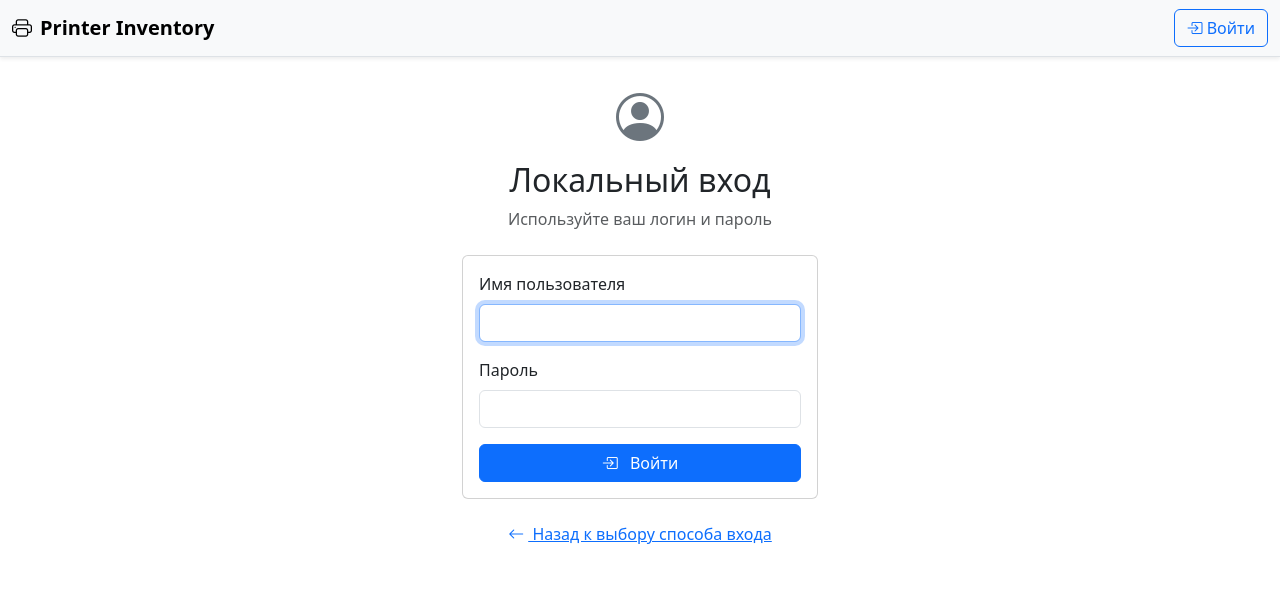
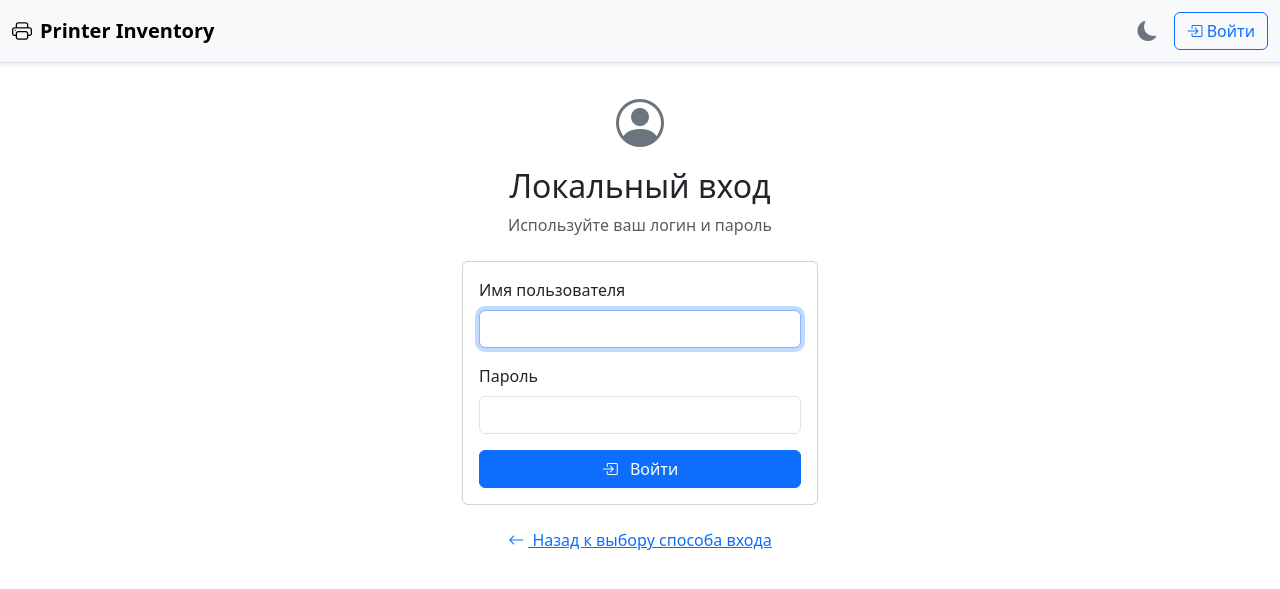
Before and after one commit to hlebuschek/printer-inventory-django, a Django app: template templates/registration/django_login.html in a window 1280 px wide. Shown: the top 589 px of the page. Run offline with Django 5.2, Linux system fonts and the light colour scheme; the template is opened without the code that fills it, so the values that code supplies are empty; some libraries are stand-ins or nearby versions.

Commit message:
feat: добавлена поддержка тёмной темы
- Создан CSS файл theme.css с переменными для светлой и тёмной темы
- Добавлен переключатель темы в navbar (иконки солнце/луна)
- Поддержка системных предпочтений через prefers-color-scheme
- Сохранение выбора темы в localStorage
- Обновлены Vue компоненты для использования CSS переменных:
  - PrinterListPage, PrinterTable (статусные точки)
  - ContractDeviceFilters, ContractDeviceTable
  - ColumnFilter, FixedScrollbar
- Обновлён column_filter.html с поддержкой тёмной темы
- Заменены hardcoded цвета на Bootstrap классы в страницах входа

Система тем использует:
- Bootstrap 5 data-bs-theme атрибут
- CSS custom properties (--pi-*) для кастомных цветов
- Плавные transitions при смене темы
- Автоматическое переключение meta theme-color для мобильных браузеров

```diff
--- a/frontend/src/components/contracts/ContractDeviceFilters.vue
+++ b/frontend/src/components/contracts/ContractDeviceFilters.vue
@@ -187,14 +187,14 @@ function handleExport() {
 
 <style scoped>
 .contract-filters {
-  background: #f8f9fa;
-  border: 1px solid #dee2e6;
+  background: var(--pi-bg-secondary, #f8f9fa);
+  border: 1px solid var(--pi-border-color, #dee2e6);
 }
 
 .form-label {
   font-weight: 500;
   font-size: 0.875rem;
   margin-bottom: 0.25rem;
-  color: #495057;
+  color: var(--pi-text-secondary, #495057);
 }
 </style>
--- /dev/null
+++ b/static/css/theme.css
@@ -0,0 +1,486 @@
+/* ==========================================================================
+   Printer Inventory - Theme System
+   Поддержка светлой и тёмной темы через CSS переменные
+   ========================================================================== */
+
+/* --------------------------------------------------------------------------
+   Светлая тема (по умолчанию)
+   -------------------------------------------------------------------------- */
+:root,
+[data-bs-theme="light"] {
+  /* Основные цвета фона */
+  --pi-bg-primary: #ffffff;
+  --pi-bg-secondary: #f8f9fa;
+  --pi-bg-tertiary: #e9ecef;
+  --pi-bg-hover: #f1f3f5;
+
+  /* Цвета текста */
+  --pi-text-primary: #212529;
+  --pi-text-secondary: #6c757d;
+  --pi-text-muted: #adb5bd;
+
+  /* Границы */
+  --pi-border-color: #dee2e6;
+  --pi-border-light: #e9ecef;
+  --pi-border-dark: #ced4da;
+
+  /* Overlay и тени */
+  --pi-overlay-light: rgba(255, 255, 255, 0.95);
+  --pi-overlay-medium: rgba(255, 255, 255, 0.85);
+  --pi-overlay-dark: rgba(0, 0, 0, 0.1);
+  --pi-shadow-color: rgba(0, 0, 0, 0.15);
+  --pi-shadow-light: rgba(0, 0, 0, 0.05);
+
+  /* Акцентные цвета статусов (не меняются между темами) */
+  --pi-status-fresh: #2ecc71;
+  --pi-status-warning: #f39c12;
+  --pi-status-info: #3498db;
+  --pi-status-unknown: #95a5a6;
+  --pi-status-error: #e74c3c;
+
+  /* Таблицы */
+  --pi-table-header-bg: #f8f9fa;
+  --pi-table-row-hover: rgba(0, 0, 0, 0.03);
+  --pi-table-row-striped: rgba(0, 0, 0, 0.02);
+
+  /* Карточки и модальные окна */
+  --pi-card-bg: #ffffff;
+  --pi-card-border: #dee2e6;
+  --pi-modal-bg: #ffffff;
+
+  /* Формы */
+  --pi-input-bg: #ffffff;
+  --pi-input-border: #ced4da;
+  --pi-input-focus-border: rgba(13, 110, 253, 0.5);
+  --pi-input-disabled-bg: #e9ecef;
+
+  /* Dropdown и popover */
+  --pi-dropdown-bg: #ffffff;
+  --pi-dropdown-border: rgba(0, 0, 0, 0.15);
+  --pi-dropdown-hover: #e9ecef;
+  --pi-dropdown-active: #0d6efd;
+
+  /* Scrollbar */
+  --pi-scrollbar-track: #f1f1f1;
+  --pi-scrollbar-thumb: #c1c1c1;
+  --pi-scrollbar-thumb-hover: #a1a1a1;
+
+  /* Toast уведомления */
+  --pi-toast-bg: #ffffff;
+  --pi-toast-border: rgba(0, 0, 0, 0.1);
+
+  /* Код и pre блоки */
+  --pi-code-bg: #f8f9fa;
+  --pi-code-border: #e9ecef;
+
+  /* Navbar специфичные */
+  --pi-navbar-bg: #f8f9fa;
+  --pi-navbar-border: #dee2e6;
+
+  /* Meta theme-color для мобильных браузеров */
+  --pi-theme-color: #f8f9fa;
+}
+
+/* --------------------------------------------------------------------------
+   Тёмная тема
+   -------------------------------------------------------------------------- */
+[data-bs-theme="dark"] {
+  /* Основные цвета фона */
+  --pi-bg-primary: #1a1d21;
+  --pi-bg-secondary: #212529;
+  --pi-bg-tertiary: #2b3035;
+  --pi-bg-hover: #343a40;
+
+  /* Цвета текста */
+  --pi-text-primary: #e9ecef;
+  --pi-text-secondary: #adb5bd;
+  --pi-text-muted: #6c757d;
+
+  /* Границы */
+  --pi-border-color: #495057;
+  --pi-border-light: #343a40;
+  --pi-border-dark: #6c757d;
+
+  /* Overlay и тени */
+  --pi-overlay-light: rgba(33, 37, 41, 0.95);
+  --pi-overlay-medium: rgba(33, 37, 41, 0.85);
+  --pi-overlay-dark: rgba(0, 0, 0, 0.3);
+  --pi-shadow-color: rgba(0, 0, 0, 0.4);
+  --pi-shadow-light: rgba(0, 0, 0, 0.2);
+
+  /* Акцентные цвета статусов - немного ярче для тёмной темы */
+  --pi-status-fresh: #4ade80;
+  --pi-status-warning: #fbbf24;
+  --pi-status-info: #60a5fa;
+  --pi-status-unknown: #9ca3af;
+  --pi-status-error: #f87171;
+
+  /* Таблицы */
+  --pi-table-header-bg: #2b3035;
+  --pi-table-row-hover: rgba(255, 255, 255, 0.05);
+  --pi-table-row-striped: rgba(255, 255, 255, 0.02);
+
+  /* Карточки и модальные окна */
+  --pi-card-bg: #212529;
+  --pi-card-border: #495057;
+  --pi-modal-bg: #212529;
+
+  /* Формы */
+  --pi-input-bg: #2b3035;
+  --pi-input-border: #495057;
+  --pi-input-focus-border: rgba(66, 153, 225, 0.6);
+  --pi-input-disabled-bg: #343a40;
+
+  /* Dropdown и popover */
+  --pi-dropdown-bg: #2b3035;
+  --pi-dropdown-border: rgba(255, 255, 255, 0.1);
+  --pi-dropdown-hover: #343a40;
+  --pi-dropdown-active: #0d6efd;
+
+  /* Scrollbar */
+  --pi-scrollbar-track: #2b3035;
+  --pi-scrollbar-thumb: #495057;
+  --pi-scrollbar-thumb-hover: #6c757d;
+
+  /* Toast уведомления */
+  --pi-toast-bg: #2b3035;
+  --pi-toast-border: rgba(255, 255, 255, 0.1);
+
+  /* Код и pre блоки */
+  --pi-code-bg: #2b3035;
+  --pi-code-border: #495057;
+
+  /* Navbar специфичные */
+  --pi-navbar-bg: #212529;
+  --pi-navbar-border: #495057;
+
+  /* Meta theme-color для мобильных браузеров */
+  --pi-theme-color: #212529;
+}
+
+/* --------------------------------------------------------------------------
+   Глобальные стили с использованием переменных
+   -------------------------------------------------------------------------- */
+
+/* Плавный переход при смене темы */
+body,
+.navbar,
+.card,
+.modal-content,
+.dropdown-menu,
+.table,
+.form-control,
+.form-select,
+.btn {
+  transition: background-color 0.2s ease, border-color 0.2s ease, color 0.2s ease;
+}
+
+/* Scrollbar стилизация */
+::-webkit-scrollbar {
+  width: 10px;
+  height: 10px;
+}
+
+::-webkit-scrollbar-track {
+  background: var(--pi-scrollbar-track);
+}
+
+::-webkit-scrollbar-thumb {
+  background: var(--pi-scrollbar-thumb);
+  border-radius: 5px;
+}
+
+::-webkit-scrollbar-thumb:hover {
+  background: var(--pi-scrollbar-thumb-hover);
+}
+
+/* Firefox scrollbar */
+* {
+  scrollbar-width: thin;
+  scrollbar-color: var(--pi-scrollbar-thumb) var(--pi-scrollbar-track);
+}
+
+/* --------------------------------------------------------------------------
+   Переключатель темы
+   -------------------------------------------------------------------------- */
+.theme-toggle {
+  background: none;
+  border: none;
+  padding: 0.5rem;
+  cursor: pointer;
+  color: var(--pi-text-secondary);
+  border-radius: 0.375rem;
+  transition: background-color 0.2s ease, color 0.2s ease;
+  display: flex;
+  align-items: center;
+  justify-content: center;
+}
+
+.theme-toggle:hover {
+  background-color: var(--pi-bg-hover);
+  color: var(--pi-text-primary);
+}
+
+.theme-toggle:focus {
+  outline: none;
+  box-shadow: 0 0 0 0.2rem var(--pi-input-focus-border);
+}
+
+.theme-toggle .bi {
+  font-size: 1.25rem;
+}
+
+/* Иконки для переключателя */
+[data-bs-theme="light"] .theme-icon-light {
+  display: none;
+}
+
+[data-bs-theme="dark"] .theme-icon-dark {
+  display: none;
+}
+
+/* --------------------------------------------------------------------------
+   Дополнительные стили для компонентов
+   -------------------------------------------------------------------------- */
+
+/* Column Filter Dropdown */
+.column-filter-dropdown {
+  background: var(--pi-overlay-light);
+  border: 1px solid var(--pi-border-color);
+  box-shadow: 0 8px 24px var(--pi-shadow-color);
+}
+
+.column-filter-dropdown .filter-option:hover {
+  background: var(--pi-dropdown-hover);
+}
+
+/* Статусные индикаторы */
+.status-dot {
+  display: inline-block;
+  width: 10px;
+  height: 10px;
+  border-radius: 50%;
+}
+
+.status-dot-fresh {
+  background-color: var(--pi-status-fresh);
+}
+
+.status-dot-warning {
+  background-color: var(--pi-status-warning);
+}
+
+.status-dot-info {
+  background-color: var(--pi-status-info);
+}
+
+.status-dot-unknown {
+  background-color: var(--pi-status-unknown);
+}
+
+.status-dot-error {
+  background-color: var(--pi-status-error);
+}
+
+/* Таблицы */
+.table-themed {
+  --bs-table-bg: var(--pi-bg-primary);
+  --bs-table-color: var(--pi-text-primary);
+  --bs-table-border-color: var(--pi-border-color);
+  --bs-table-striped-bg: var(--pi-table-row-striped);
+  --bs-table-hover-bg: var(--pi-table-row-hover);
+}
+
+.table-themed thead {
+  background-color: var(--pi-table-header-bg);
+}
+
+/* Карточки */
+.card-themed {
+  background-color: var(--pi-card-bg);
+  border-color: var(--pi-card-border);
+}
+
+/* Формы */
+.form-control-themed,
+.form-select-themed {
+  background-color: var(--pi-input-bg);
+  border-color: var(--pi-input-border);
+  color: var(--pi-text-primary);
+}
+
+.form-control-themed:focus,
+.form-select-themed:focus {
+  background-color: var(--pi-input-bg);
+  border-color: var(--pi-input-focus-border);
+  color: var(--pi-text-primary);
+}
+
+.form-control-themed:disabled,
+.form-select-themed:disabled {
+  background-color: var(--pi-input-disabled-bg);
+}
+
+/* Dropdown меню */
+.dropdown-menu-themed {
+  background-color: var(--pi-dropdown-bg);
+  border-color: var(--pi-dropdown-border);
+}
+
+.dropdown-menu-themed .dropdown-item {
+  color: var(--pi-text-primary);
+}
+
+.dropdown-menu-themed .dropdown-item:hover {
+  background-color: var(--pi-dropdown-hover);
+}
+
+/* Code блоки */
+pre, code {
+  background-color: var(--pi-code-bg);
+  border-color: var(--pi-code-border);
+}
+
+/* --------------------------------------------------------------------------
+   Утилитарные классы
+   -------------------------------------------------------------------------- */
+.bg-themed-primary {
+  background-color: var(--pi-bg-primary) !important;
+}
+
+.bg-themed-secondary {
+  background-color: var(--pi-bg-secondary) !important;
+}
+
+.bg-themed-tertiary {
+  background-color: var(--pi-bg-tertiary) !important;
+}
+
+.text-themed-primary {
+  color: var(--pi-text-primary) !important;
+}
+
+.text-themed-secondary {
+  color: var(--pi-text-secondary) !important;
+}
+
+.text-themed-muted {
+  color: var(--pi-text-muted) !important;
+}
+
+.border-themed {
+  border-color: var(--pi-border-color) !important;
+}
+
+/* --------------------------------------------------------------------------
+   Исправления для Bootstrap компонентов в тёмной теме
+   -------------------------------------------------------------------------- */
+[data-bs-theme="dark"] {
+  /* Modal backdrop */
+  --bs-modal-bg: var(--pi-modal-bg);
+
+  /* Alerts - сделать текст читаемым */
+  .alert-primary,
+  .alert-secondary,
+  .alert-success,
+  .alert-danger,
+  .alert-warning,
+  .alert-info {
+    color: var(--pi-text-primary);
+  }
+
+  /* Table - убрать дефолтные цвета Bootstrap */
+  .table {
+    --bs-table-bg: transparent;
+    --bs-table-color: var(--pi-text-primary);
+  }
+
+  /* Breadcrumb */
+  .breadcrumb {
+    --bs-breadcrumb-divider-color: var(--pi-text-muted);
+  }
+
+  /* Pagination */
+  .page-link {
+    background-color: var(--pi-bg-secondary);
+    border-color: var(--pi-border-color);
+    color: var(--pi-text-primary);
+  }
+
+  .page-link:hover {
+    background-color: var(--pi-bg-hover);
+    border-color: var(--pi-border-color);
+    color: var(--pi-text-primary);
+  }
+
+  .page-item.active .page-link {
+    background-color: var(--bs-primary);
+    border-color: var(--bs-primary);
+  }
+
+  .page-item.disabled .page-link {
+    background-color: var(--pi-bg-tertiary);
+    border-color: var(--pi-border-color);
+    color: var(--pi-text-muted);
+  }
+
+  /* List group */
+  .list-group-item {
+    background-color: var(--pi-bg-secondary);
+    border-color: var(--pi-border-color);
+    color: var(--pi-text-primary);
+  }
+
+  .list-group-item:hover {
+    background-color: var(--pi-bg-hover);
+  }
+
+  /* Accordion */
+  .accordion-button {
+    background-color: var(--pi-bg-secondary);
+    color: var(--pi-text-primary);
+  }
+
+  .accordion-button:not(.collapsed) {
+    background-color: var(--pi-bg-tertiary);
+    color: var(--pi-text-primary);
+  }
+
+  .accordion-body {
+    background-color: var(--pi-bg-primary);
+  }
+
+  /* Nav tabs */
+  .nav-tabs .nav-link {
+    color: var(--pi-text-secondary);
+  }
+
+  .nav-tabs .nav-link:hover {
+    border-color: var(--pi-border-color);
+  }
+
+  .nav-tabs .nav-link.active {
+    background-color: var(--pi-bg-primary);
+    border-color: var(--pi-border-color);
+    color: var(--pi-text-primary);
+  }
+
+  /* Close button */
+  .btn-close {
+    filter: invert(1) grayscale(100%) brightness(200%);
+  }
+}
+
+/* --------------------------------------------------------------------------
+   Печать - всегда светлая тема
+   -------------------------------------------------------------------------- */
+@media print {
+  :root,
+  [data-bs-theme="dark"] {
+    --pi-bg-primary: #ffffff;
+    --pi-bg-secondary: #f8f9fa;
+    --pi-text-primary: #212529;
+    --pi-text-secondary: #6c757d;
+    --pi-border-color: #dee2e6;
+  }
+}
--- a/templates/base.html
+++ b/templates/base.html
@@ -1,8 +1,16 @@
 {# templates/base.html #}
 {% load static %}
 <!DOCTYPE html>
-<html lang="ru">
+<html lang="ru" data-bs-theme="light">
 <head>
+  <!-- Скрипт для предотвращения мигания при загрузке (FOUC) -->
+  <script>
+    (function() {
+      const theme = localStorage.getItem('theme') ||
+        (window.matchMedia('(prefers-color-scheme: dark)').matches ? 'dark' : 'light');
+      document.documentElement.setAttribute('data-bs-theme', theme);
+    })();
+  </script>
   <meta charset="UTF-8" />
   <meta name="viewport" content="width=device-width, initial-scale=1" />
   <title>{% block title %}Printer Inventory{% endblock %}</title>
@@ -10,6 +18,9 @@
 
   <!-- Локальный Bootstrap CSS -->
   <link href="{% static 'css/vendor/bootstrap.min.css' %}" rel="stylesheet">
+
+  <!-- Система тем (светлая/тёмная) -->
+  <link href="{% static 'css/theme.css' %}" rel="stylesheet">
 
   <!-- Локальный Bootstrap Icons -->
   <link href="{% static 'css/vendor/bootstrap-icons.css' %}" rel="stylesheet">
@@ -74,7 +85,16 @@
 
           </ul>
 
-          <ul class="navbar-nav ms-auto">
+          <ul class="navbar-nav ms-auto align-items-center">
+            <!-- Переключатель темы -->
+            <li class="nav-item me-2">
+              <button class="theme-toggle" id="themeToggle" type="button"
+                      title="Переключить тему" aria-label="Переключить тему">
+                <i class="bi bi-sun-fill theme-icon-light"></i>
+                <i class="bi bi-moon-fill theme-icon-dark"></i>
+              </button>
+            </li>
+
             <li class="nav-item dropdown">
               <a class="nav-link dropdown-toggle d-flex align-items-center gap-2" href="#" role="button"
                  data-bs-toggle="dropdown" aria-expanded="false">
@@ -112,7 +132,13 @@
         {% endwith %}
         {% endwith %}
       {% else %}
-        <div class="ms-auto">
+        <div class="ms-auto d-flex align-items-center gap-2">
+          <!-- Переключатель темы для гостей -->
+          <button class="theme-toggle" id="themeToggle" type="button"
+                  title="Переключить тему" aria-label="Переключить тему">
+            <i class="bi bi-sun-fill theme-icon-light"></i>
+            <i class="bi bi-moon-fill theme-icon-dark"></i>
+          </button>
           <a class="btn btn-outline-primary" href="{% url 'login' %}">
             <i class="bi bi-box-arrow-in-right"></i> Войти
           </a>
@@ -197,6 +223,65 @@
         toastElement.remove();
       });
     }
+
+    // ========================================
+    // Система управления темой
+    // ========================================
+    const ThemeManager = {
+      STORAGE_KEY: 'theme',
+      LIGHT: 'light',
+      DARK: 'dark',
+
+      init() {
+        // Установить начальную тему (уже сделано в head, но обновим meta)
+        this.updateMetaThemeColor();
+
+        // Добавить обработчик переключателя
+        const toggle = document.getElementById('themeToggle');
+        if (toggle) {
+          toggle.addEventListener('click', () => this.toggle());
+        }
+
+        // Слушать изменения системной темы
+        window.matchMedia('(prefers-color-scheme: dark)').addEventListener('change', (e) => {
+          // Применяем только если пользователь не выбрал тему вручную
+          if (!localStorage.getItem(this.STORAGE_KEY)) {
+            this.set(e.matches ? this.DARK : this.LIGHT, false);
+          }
+        });
+      },
+
+      get() {
+        return document.documentElement.getAttribute('data-bs-theme') || this.LIGHT;
+      },
+
+      set(theme, save = true) {
+        document.documentElement.setAttribute('data-bs-theme', theme);
+        if (save) {
+          localStorage.setItem(this.STORAGE_KEY, theme);
+        }
+        this.updateMetaThemeColor();
+      },
+
+      toggle() {
+        const current = this.get();
+        const next = current === this.LIGHT ? this.DARK : this.LIGHT;
+        this.set(next);
+      },
+
+      updateMetaThemeColor() {
+        const meta = document.querySelector('meta[name="theme-color"]');
+        if (meta) {
+          const color = this.get() === this.DARK ? '#212529' : '#f8f9fa';
+          meta.setAttribute('content', color);
+        }
+      }
+    };
+
+    // Инициализация при загрузке DOM
+    document.addEventListener('DOMContentLoaded', () => {
+      ThemeManager.init();
+    });
     </script>
   {% endblock %}
 </body>
--- a/templates/registration/django_login.html
+++ b/templates/registration/django_login.html
@@ -8,7 +8,7 @@
     <div class="col-md-4">
 
       <div class="text-center mb-4">
-        <i class="bi bi-person-circle" style="font-size: 3rem; color: #6c757d;"></i>
+        <i class="bi bi-person-circle text-secondary" style="font-size: 3rem;"></i>
         <h2 class="mt-2">Локальный вход</h2>
         <p class="text-muted">Используйте ваш логин и пароль</p>
       </div>
--- a/templates/registration/login_choice.html
+++ b/templates/registration/login_choice.html
@@ -8,7 +8,7 @@
     <div class="col-md-6 col-lg-4">
 
       <div class="text-center mb-4">
-        <i class="bi bi-printer" style="font-size: 3rem; color: #0d6efd;"></i>
+        <i class="bi bi-printer text-primary" style="font-size: 3rem;"></i>
         <h2 class="mt-2">Printer Inventory</h2>
         <p class="text-muted">
           {% if keycloak_failed %}
```
Also changed, not shown: frontend/src/components/common/FixedScrollbar.vue (+7 -7 lines), frontend/src/components/contracts/ColumnFilter.vue (+29 -8 lines), frontend/src/components/contracts/ContractDeviceTable.vue (+7 -3 lines), frontend/src/components/inventory/PrinterListPage.vue (+4 -4 lines), frontend/src/components/inventory/PrinterTable.vue (+11 -11 lines), templates/partials/column_filter.html (+47 -17 lines).
